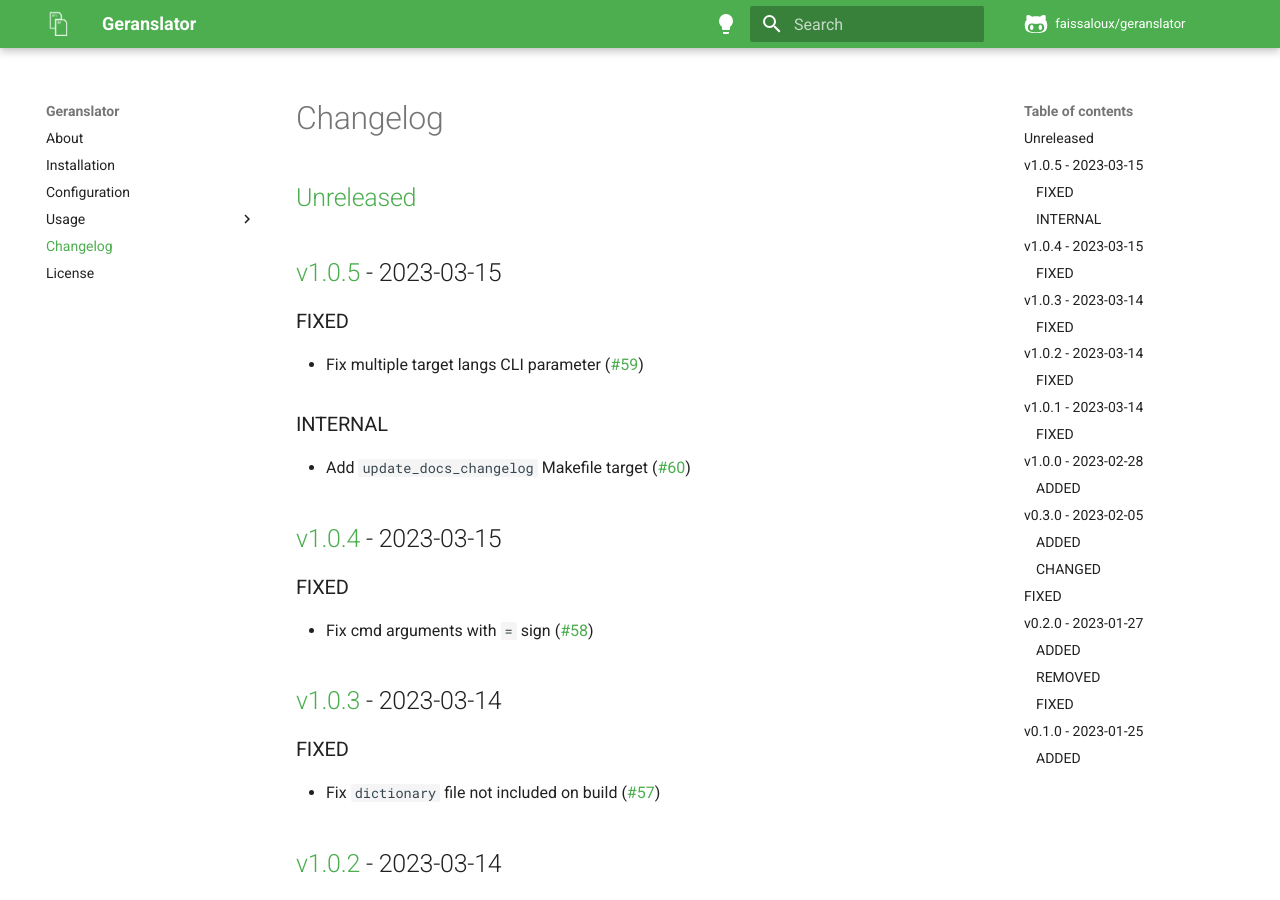
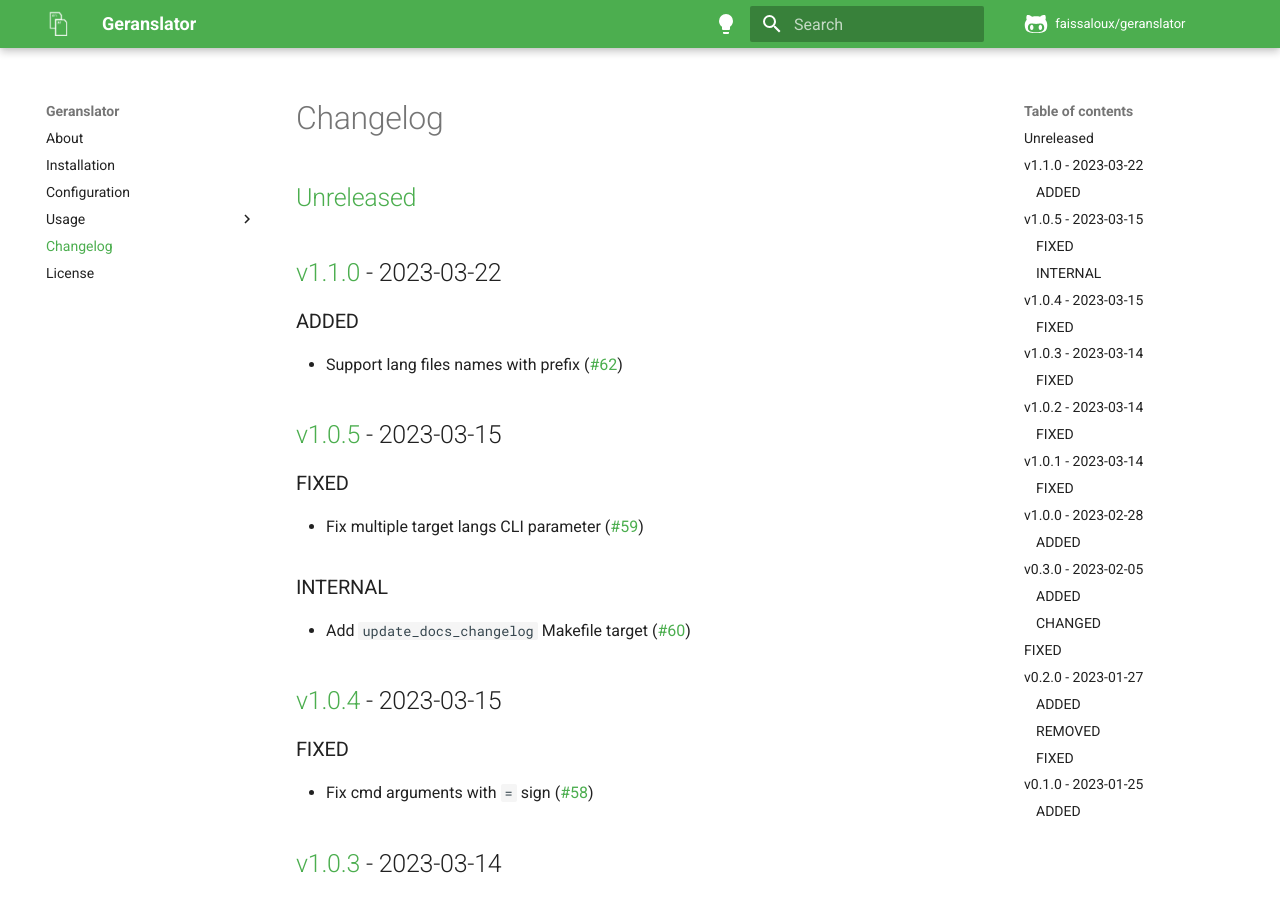
Before and after one commit to faissaloux/geranslator, an MkDocs documentation site: the page built from docs/changelog.md, in a window 1280 px wide and 900 px high. Built offline with MkDocs 1.6.1 and Material for MkDocs 9.7.7, drawn with Linux system fonts in a browser that asks for light colours; comment, search, counter and statistics services are not loaded.

Commit message:
release: v1.1.0

```diff
--- a/docs/changelog.md
+++ b/docs/changelog.md
@@ -1,4 +1,8 @@
-## [Unreleased](https://github.com/faissaloux/geranslator/compare/v1.0.5...main)
+## [Unreleased](https://github.com/faissaloux/geranslator/compare/v1.1.0...main)
+
+## [v1.1.0](https://github.com/faissaloux/termspark/compare/v1.0.5...v1.1.0) - 2023-03-22
+### ADDED
+- Support lang files names with prefix ([#62](https://github.com/faissaloux/geranslator/pull/62))
 
 ## [v1.0.5](https://github.com/faissaloux/termspark/compare/v1.0.4...v1.0.5) - 2023-03-15
 ### FIXED
--- a/setup.cfg
+++ b/setup.cfg
@@ -1,6 +1,6 @@
 [metadata]
 name = geranslator
-version = 1.0.5
+version = 1.1.0
 description = Translate your translation files
 long_description = file: README.md
 long_description_content_type = text/markdown
```
Also changed, not shown: CHANGELOG.md (+5 -1 lines).
